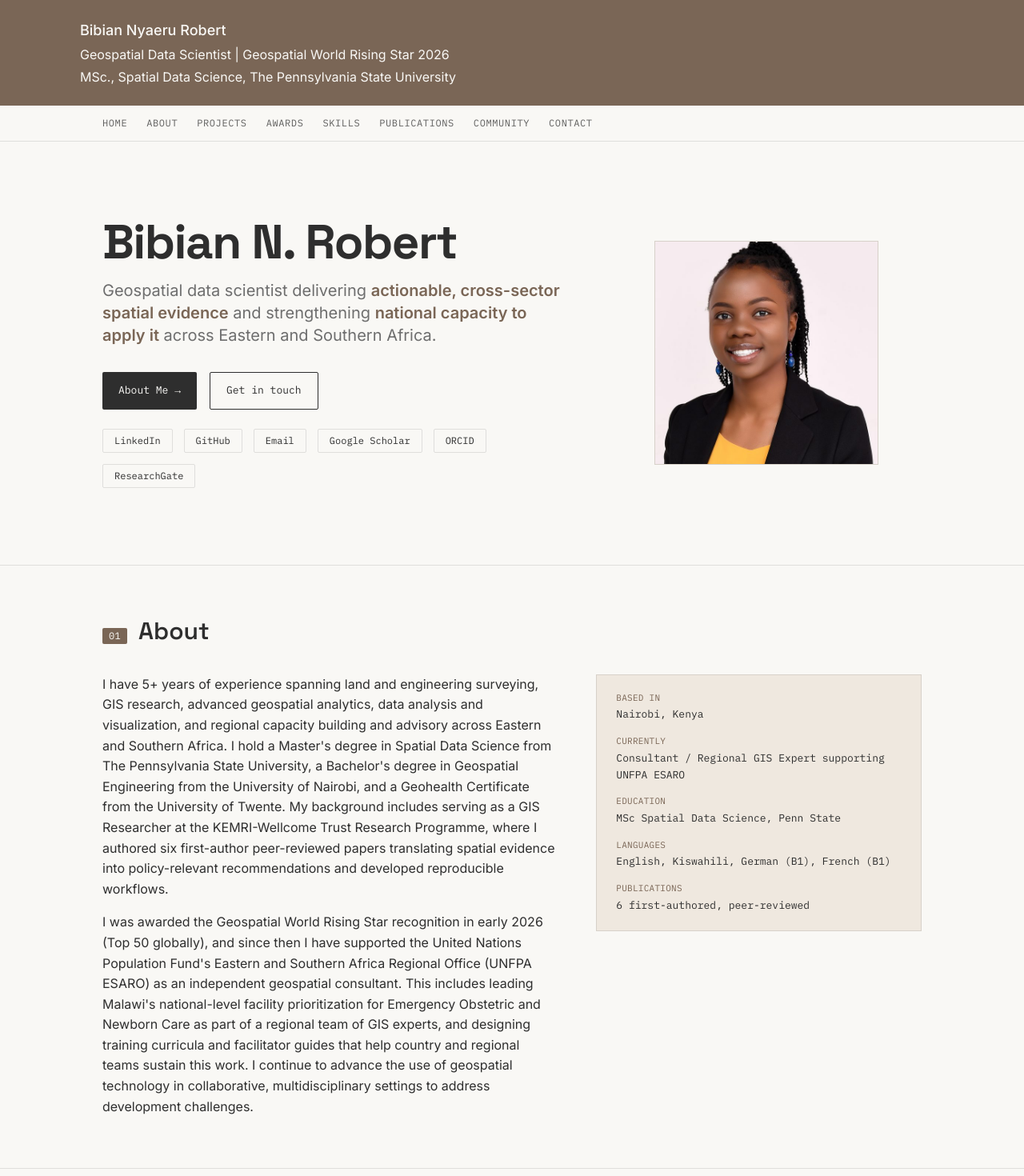
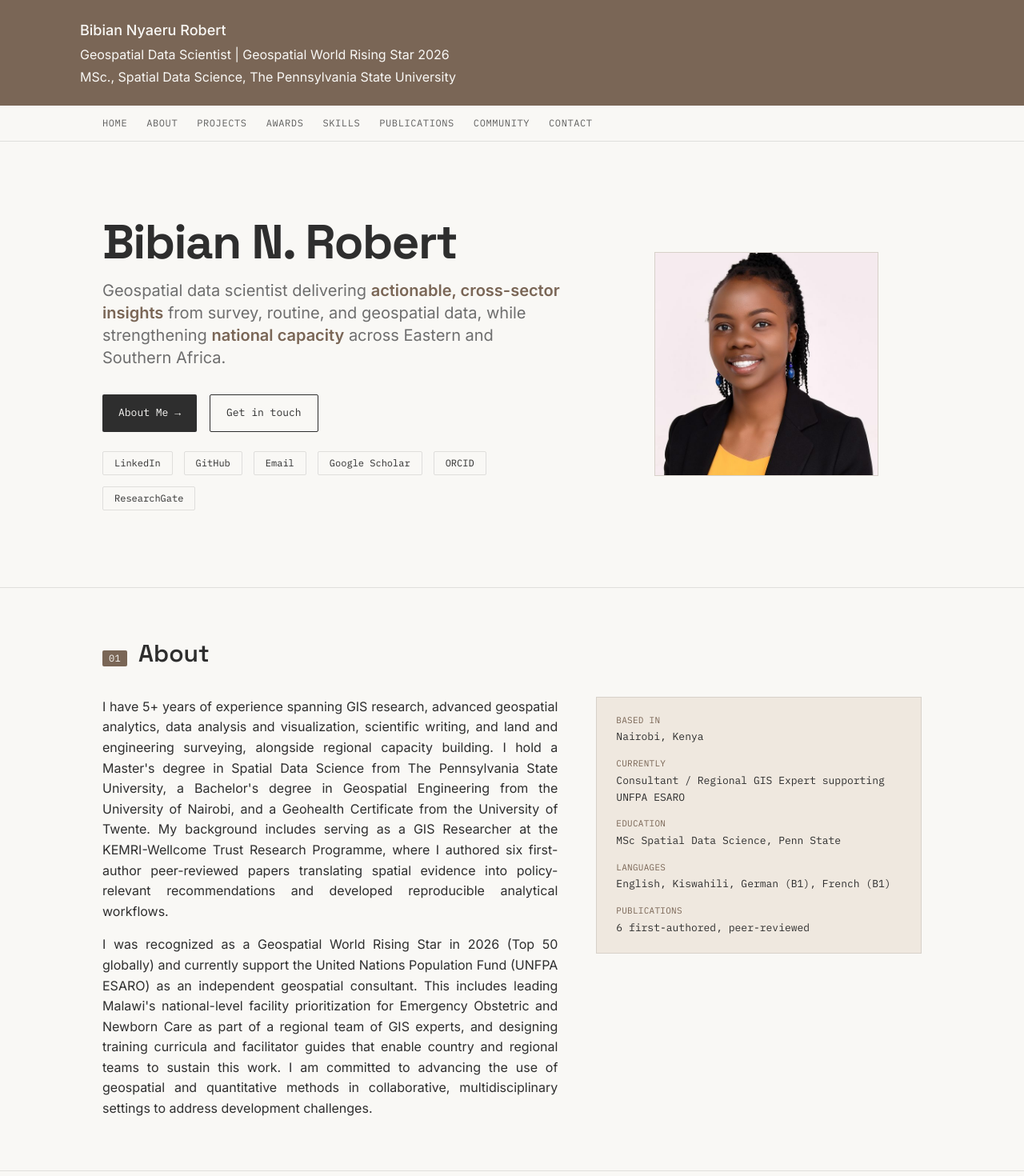
Before and after one commit to Bibian-Robert/bibian-portfolio, a React (Vite) app: page / in a window 1280 px wide. Shown: the top 1470 px of the page at 80% size. Built offline with nearby package versions, Linux system fonts and the light colour scheme.

Commit message:
Update hero tagline, rewrite About bio, justify About text, add digital business card

```diff
--- a/src/components/About.jsx
+++ b/src/components/About.jsx
@@ -10,7 +10,7 @@ export default function About() {
         <div className="grid grid-cols-1 items-start gap-12 md:grid-cols-[1.4fr_1fr]">
           <div>
             {about.paragraphs.map((p, i) => (
-              <p key={i} className="mb-4 max-w-[60ch] last:mb-0">
+              <p key={i} className="mb-4 max-w-[60ch] text-justify last:mb-0">
                 {p}
               </p>
             ))}
--- a/src/data/content.js
+++ b/src/data/content.js
@@ -19,17 +19,17 @@ export const hero = {
   name: "Bibian N. Robert",
   tagline: [
     'Geospatial data scientist delivering ',
-    { emphasis: 'actionable, cross-sector spatial evidence' },
-    ' and strengthening ',
-    { emphasis: 'national capacity to apply it' },
+    { emphasis: 'actionable, cross-sector insights' },
+    ' from survey, routine, and geospatial data, while strengthening ',
+    { emphasis: 'national capacity' },
     ' across Eastern and Southern Africa.',
   ],
 };
 
 export const about = {
   paragraphs: [
-    "I have 5+ years of experience spanning land and engineering surveying, GIS research, advanced geospatial analytics, data analysis and visualization, and regional capacity building and advisory across Eastern and Southern Africa. I hold a Master's degree in Spatial Data Science from The Pennsylvania State University, a Bachelor's degree in Geospatial Engineering from the University of Nairobi, and a Geohealth Certificate from the University of Twente. My background includes serving as a GIS Researcher at the KEMRI-Wellcome Trust Research Programme, where I authored six first-author peer-reviewed papers translating spatial evidence into policy-relevant recommendations and developed reproducible workflows.",
-    "I was awarded the Geospatial World Rising Star recognition in early 2026 (Top 50 globally), and since then I have supported the United Nations Population Fund's Eastern and Southern Africa Regional Office (UNFPA ESARO) as an independent geospatial consultant. This includes leading Malawi's national-level facility prioritization for Emergency Obstetric and Newborn Care as part of a regional team of GIS experts, and designing training curricula and facilitator guides that help country and regional teams sustain this work. I continue to advance the use of geospatial technology in collaborative, multidisciplinary settings to address development challenges.",
+    "I have 5+ years of experience spanning GIS research, advanced geospatial analytics, data analysis and visualization, scientific writing, and land and engineering surveying, alongside regional capacity building. I hold a Master's degree in Spatial Data Science from The Pennsylvania State University, a Bachelor's degree in Geospatial Engineering from the University of Nairobi, and a Geohealth Certificate from the University of Twente. My background includes serving as a GIS Researcher at the KEMRI-Wellcome Trust Research Programme, where I authored six first-author peer-reviewed papers translating spatial evidence into policy-relevant recommendations and developed reproducible analytical workflows.",
+    "I was recognized as a Geospatial World Rising Star in 2026 (Top 50 globally) and currently support the United Nations Population Fund (UNFPA ESARO) as an independent geospatial consultant. This includes leading Malawi's national-level facility prioritization for Emergency Obstetric and Newborn Care as part of a regional team of GIS experts, and designing training curricula and facilitator guides that enable country and regional teams to sustain this work. I am committed to advancing the use of geospatial and quantitative methods in collaborative, multidisciplinary settings to address development challenges.",
   ],
   facts: [
     { label: 'Based in', value: 'Nairobi, Kenya' },
```
Also changed, not shown: public/images/digital-card.png (added).
